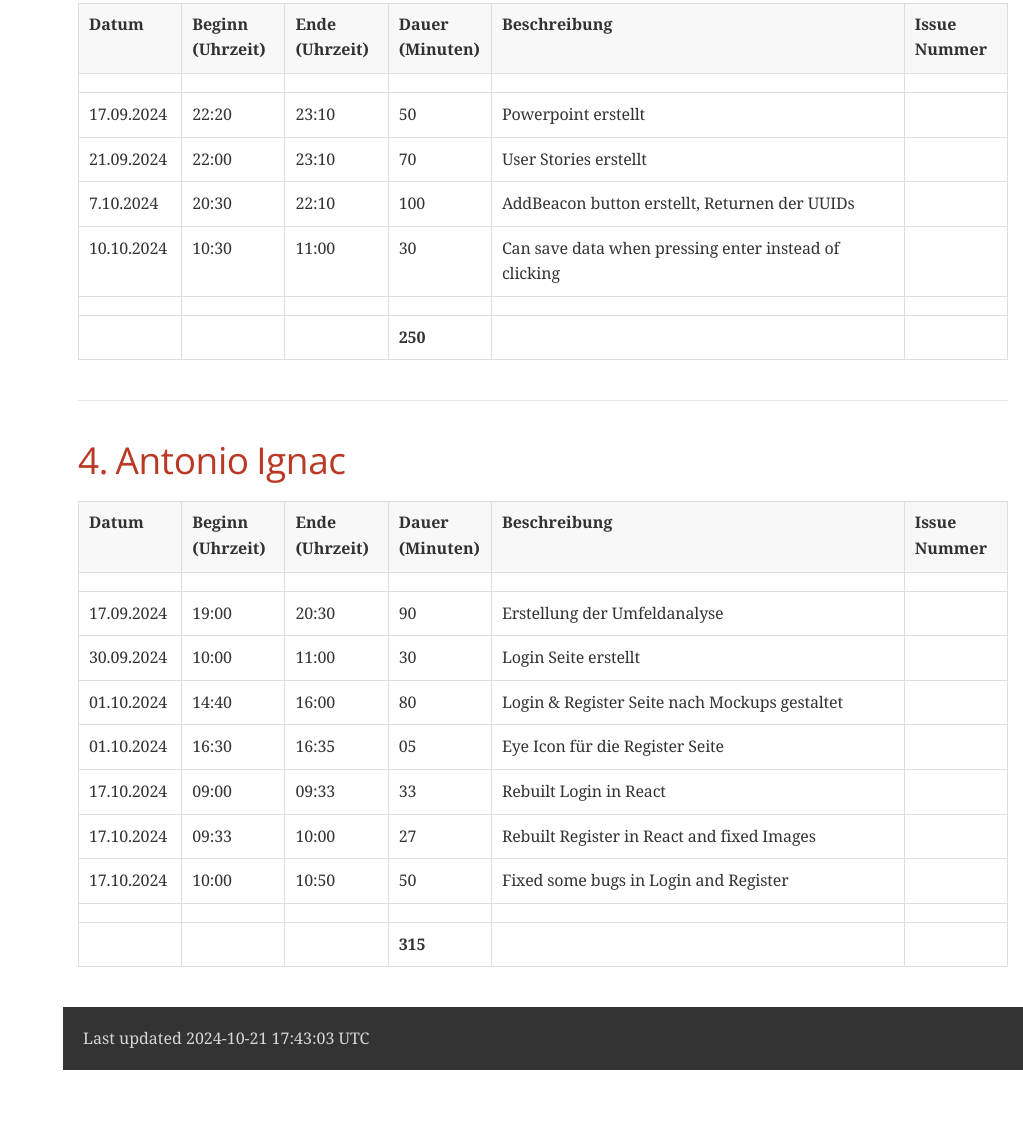
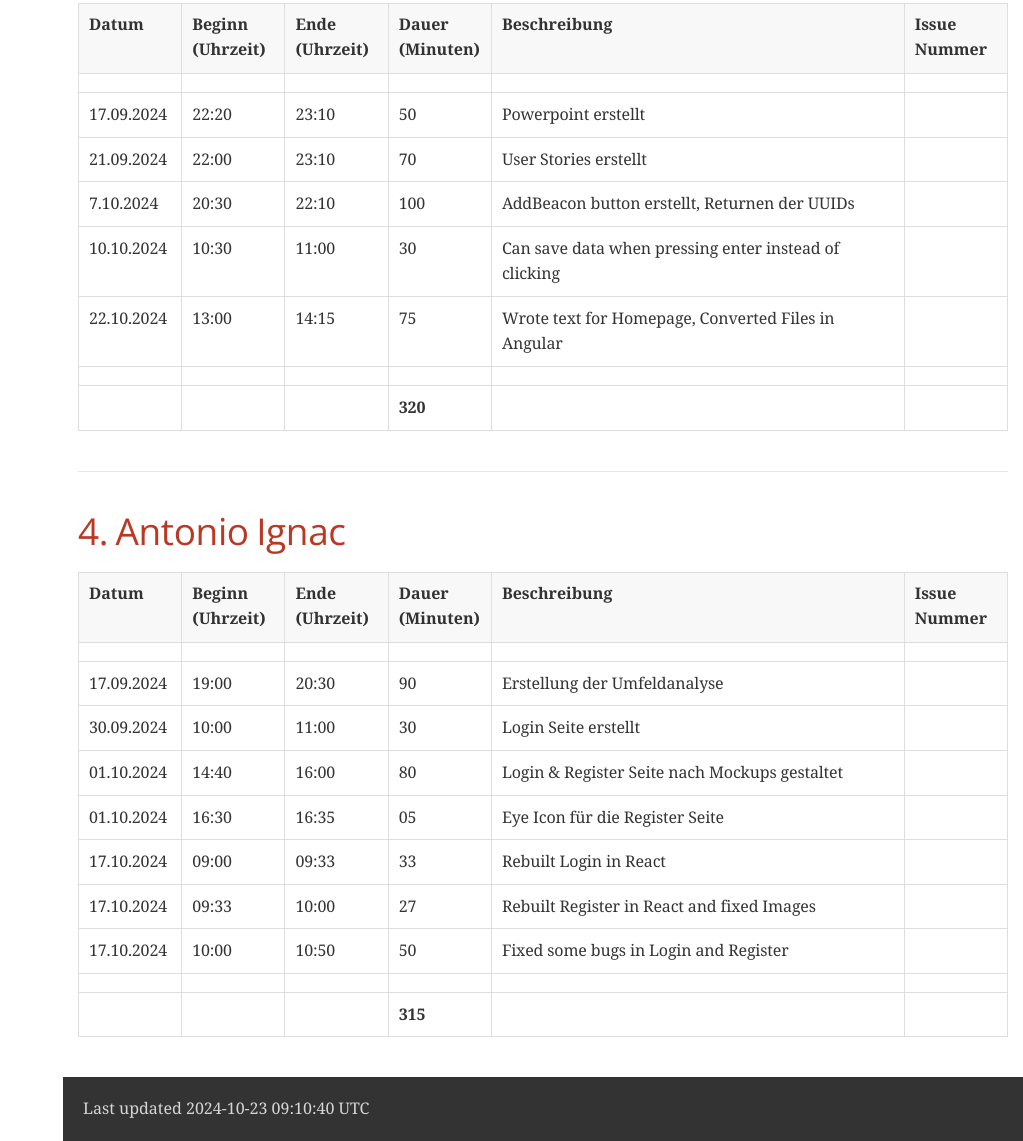
Before and after one commit to Spread-Share/SpreadShare-Documents, a plain HTML site: page Arbeitsstunden.html in a window 1280 px wide. Shown: the part 1568-2709 px from the top of the page, without its empty margins (257-1280 px from the left). Before the commit the page ends 2638 px from the top, so only its background shows below. Drawn offline with nearby package versions, Linux system fonts and the light colour scheme; a web font is replaced by a local one.

Commit message:
Deploying to gh-pages from @ Spread-Share/SpreadShare-Documents@3c0390bb97a4eb40c4766b6b9deafda09349a824 🚀

```diff
--- a/Arbeitsstunden.html
+++ b/Arbeitsstunden.html
@@ -751,6 +751,14 @@ body.book #toc,body.book #preamble,body.book h1.sect0,body.book .sect1>h2{page-b
 <td class="tableblock halign-left valign-top"></td>
 </tr>
 <tr>
+<td class="tableblock halign-left valign-top"><p class="tableblock">22.10.2024</p></td>
+<td class="tableblock halign-left valign-top"><p class="tableblock">13:00</p></td>
+<td class="tableblock halign-left valign-top"><p class="tableblock">14:15</p></td>
+<td class="tableblock halign-left valign-top"><p class="tableblock">75</p></td>
+<td class="tableblock halign-left valign-top"><p class="tableblock">Wrote text for Homepage, Converted Files in Angular</p></td>
+<td class="tableblock halign-left valign-top"></td>
+</tr>
+<tr>
 <td class="tableblock halign-left valign-top"></td>
 <td class="tableblock halign-left valign-top"></td>
 <td class="tableblock halign-left valign-top"></td>
@@ -762,7 +770,7 @@ body.book #toc,body.book #preamble,body.book h1.sect0,body.book .sect1>h2{page-b
 <td class="tableblock halign-left valign-top"></td>
 <td class="tableblock halign-left valign-top"></td>
 <td class="tableblock halign-left valign-top"></td>
-<td class="tableblock halign-left valign-top"><p class="tableblock"><strong>250</strong></p></td>
+<td class="tableblock halign-left valign-top"><p class="tableblock"><strong>320</strong></p></td>
 <td class="tableblock halign-left valign-top"></td>
 <td class="tableblock halign-left valign-top"></td>
 </tr>
@@ -880,7 +888,7 @@ body.book #toc,body.book #preamble,body.book h1.sect0,body.book .sect1>h2{page-b
 </div>
 <div id="footer">
 <div id="footer-text">
-Last updated 2024-10-21 17:43:03 UTC
+Last updated 2024-10-23 09:10:40 UTC
 </div>
 </div>
 </body>
```
Also changed, not shown: Pflichtenheft.html (+1 -1 lines), Projektantrag.html (+1 -1 lines), Projektauftrag.html (+1 -1 lines), Projektidee.html (+1 -1 lines), Umfeldanalyse.html (+1 -1 lines), index.html (+1 -1 lines).
